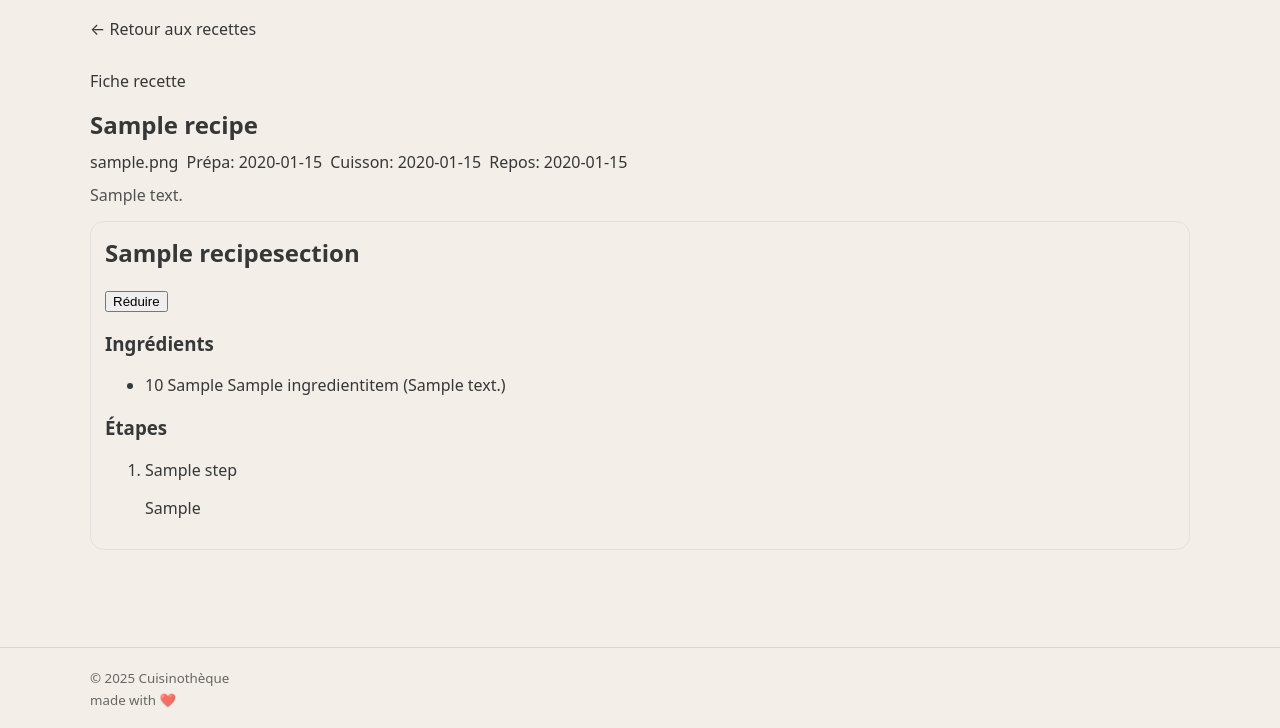
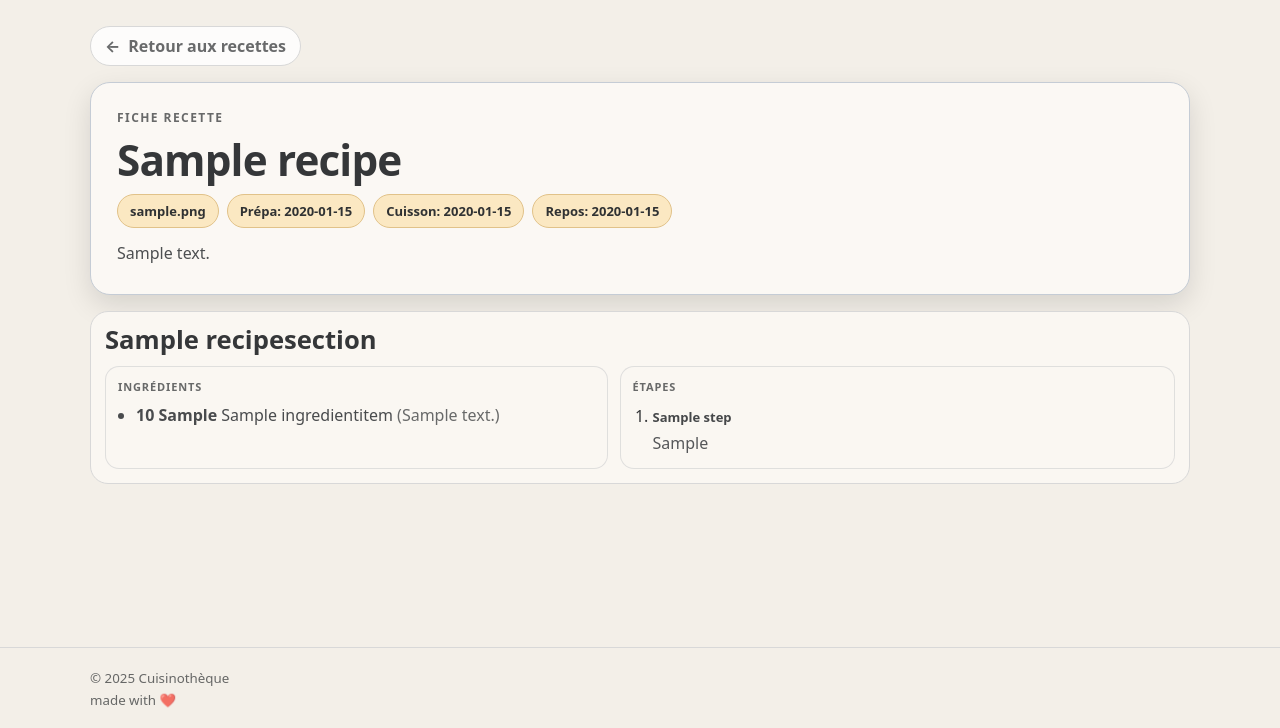
Before and after one commit to wilfriedndr/Cuisinotheque, a Django app: page /recette/1/ in a window 1280 px wide. Shown: the part 72-800 px from the top of the page. Run offline with Django 5.2, Linux system fonts and the light colour scheme; tables that the repository leaves empty hold one stand-in row (values such as "Sample post"); some libraries are stand-ins or nearby versions.

Commit message:
refonte frontend du template

```diff
--- a/recipes/static/recipes/css/recipe_detail.css
+++ b/recipes/static/recipes/css/recipe_detail.css
@@ -1,62 +1,252 @@
 .recipe-detail {
-    padding: 18px 0 28px;
+  padding: 26px 0 52px;
+  display: grid;
+  gap: 16px;
 }
 
 .recipe-detail__back {
-    display: inline-block;
-    margin-bottom: 14px;
+  display: inline-flex;
+  align-items: center;
+  gap: 8px;
+  width: fit-content;
+  min-height: 40px;
+  padding: 0 14px;
+  border-radius: 999px;
+  border: 1px solid var(--border);
+  background: color-mix(in srgb, var(--surface) 84%, transparent);
+  color: var(--muted);
+  font-weight: 700;
+  transition: transform 150ms ease, border-color 150ms ease, background-color 150ms ease;
 }
 
-.recipe-detail__header {
-    margin-bottom: 16px;
+.recipe-detail__back:hover {
+  transform: translateY(-1px);
+  color: var(--text);
+  border-color: color-mix(in srgb, var(--secondary) 42%, var(--border));
+}
+
+.recipe-detail__hero {
+  border: 1px solid color-mix(in srgb, var(--secondary) 18%, var(--border));
+  border-radius: 20px;
+  background: color-mix(in srgb, var(--surface) 88%, transparent);
+  padding: clamp(16px, 3vw, 26px);
+  box-shadow: 0 10px 28px color-mix(in srgb, #000000 12%, transparent);
+  display: grid;
+  gap: 12px;
+}
+
+.theme-light .recipe-detail__hero {
+  background: color-mix(in srgb, var(--surface-2) 84%, #ffffff);
+}
+
+.recipe-detail__eyebrow {
+  margin: 0;
+  color: var(--muted);
+  font-size: 12px;
+  letter-spacing: 0.12em;
+  text-transform: uppercase;
+  font-weight: 700;
 }
 
 .recipe-detail__title {
-    margin: 0 0 10px;
+  margin: 0;
+  font-size: clamp(30px, 3.3vw, 48px);
+  line-height: 1.05;
+  letter-spacing: -0.02em;
 }
 
 .recipe-detail__meta {
   display: flex;
   flex-wrap: wrap;
   gap: 8px;
-    margin-bottom: 10px;
+}
+
+.recipe-detail__meta-chip {
+  display: inline-flex;
+  align-items: center;
+  justify-content: center;
+  min-height: 34px;
+  border-radius: 999px;
+  border: 1px solid color-mix(in srgb, var(--honey) 50%, var(--border));
+  background: color-mix(in srgb, var(--vanilla) 55%, var(--surface));
+  color: color-mix(in srgb, var(--text) 90%, #000000);
+  padding: 0 12px;
+  font-size: 13px;
+  font-weight: 700;
+}
+
+.theme-dark .recipe-detail__meta-chip {
+  background: #c8a75b;
+  border-color: #f1d595;
+  color: #2c3035;
 }
 
 .recipe-detail__desc {
   margin: 0;
-    opacity: .85;
-    line-height: 1.5;
+  color: color-mix(in srgb, var(--text) 88%, var(--surface));
+  line-height: 1.7;
+  max-width: 82ch;
+}
+
+.recipe-detail__desc--empty {
+  color: var(--muted);
+  font-style: italic;
+}
+
+.recipe-detail__sections {
+  display: grid;
+  gap: 14px;
 }
 
 .recipe-detail__section {
-    border: 1px solid #e1e1e1;
-    border-radius: 14px;
+  border: 1px solid var(--border);
+  border-radius: 18px;
   padding: 14px;
-    margin-top: 14px;
+  background: color-mix(in srgb, var(--surface) 90%, transparent);
+  display: grid;
+  gap: 12px;
+}
+
+.theme-light .recipe-detail__section {
+  background: var(--surface-2);
+}
+
+.recipe-detail__section-head {
+  display: flex;
+  align-items: flex-start;
+  justify-content: space-between;
+  gap: 10px;
 }
 
 .recipe-detail__section-title {
-    margin-top: 0;
+  margin: 0;
+  font-size: clamp(23px, 2vw, 30px);
+  line-height: 1.12;
 }
 
-.recipe-detail__cols {
-    display: grid;
-    grid-template-columns: 1fr 1fr;
-    gap: 14px;
+.recipe-detail__section-toggle {
+  display: none;
+  align-items: center;
+  justify-content: center;
+  min-height: 34px;
+  border-radius: 999px;
+  border: 1px solid var(--border);
+  background: color-mix(in srgb, var(--surface) 90%, transparent);
+  color: var(--muted);
+  font-size: 12px;
+  font-weight: 700;
+  padding: 0 12px;
+  cursor: pointer;
 }
 
-.recipe-detail__list {
-    margin: 8px 0 0;
+.recipe-detail__section-body {
+  display: grid;
+  grid-template-columns: 0.95fr 1.05fr;
+  gap: 12px;
+}
+
+.recipe-detail__block {
+  border: 1px solid color-mix(in srgb, var(--border) 78%, transparent);
+  border-radius: 14px;
+  background: color-mix(in srgb, var(--surface-2) 64%, transparent);
+  padding: 12px;
+  min-width: 0;
+}
+
+.recipe-detail__block-title {
+  margin: 0 0 10px;
+  font-size: 11px;
+  letter-spacing: 0.08em;
+  text-transform: uppercase;
+  color: var(--muted);
+}
+
+.recipe-detail__ingredients-list {
+  list-style: disc;
+  margin: 0;
   padding-left: 18px;
+  display: grid;
+  gap: 8px;
+}
+
+.recipe-detail__ingredient-item {
+  color: color-mix(in srgb, var(--text) 90%, var(--surface));
+  line-height: 1.45;
+}
+
+.recipe-detail__ingredient-qty,
+.recipe-detail__ingredient-unit {
+  font-weight: 700;
+}
+
+.recipe-detail__ingredient-note {
+  color: var(--muted);
+}
+
+.recipe-detail__steps-list {
+  margin: 0;
+  padding-left: 20px;
+  display: grid;
+  gap: 10px;
+}
+
+.recipe-detail__step-item {
+  line-height: 1.55;
+}
+
+.recipe-detail__step-title {
+  margin: 0 0 4px;
+  font-size: 13px;
+  font-weight: 800;
+  color: color-mix(in srgb, var(--text) 92%, var(--surface));
+}
+
+.recipe-detail__step-instruction {
+  margin: 0;
+  color: color-mix(in srgb, var(--text) 84%, var(--surface));
 }
 
 .recipe-detail__empty {
-    opacity: .75;
-    margin: 8px 0 0;
+  margin: 0;
+  color: var(--muted);
 }
 
-@media (max-width: 720px) {
-    .recipe-detail__cols {
+.recipe-detail__empty-card {
+  border: 1px dashed var(--border);
+  border-radius: 16px;
+  background: color-mix(in srgb, var(--surface) 84%, transparent);
+  padding: 18px;
+}
+
+.recipe-detail__empty-title {
+  margin: 0 0 8px;
+}
+
+.recipe-detail__empty-text {
+  margin: 0;
+  color: var(--muted);
+}
+
+.recipe-detail__section.is-collapsed .recipe-detail__section-body {
+  display: none;
+}
+
+@media (max-width: 900px) {
+  .recipe-detail__section-body {
     grid-template-columns: 1fr;
   }
 }
+
+@media (max-width: 760px) {
+  .recipe-detail {
+    padding-top: 22px;
+  }
+
+  .recipe-detail__hero {
+    gap: 10px;
+  }
+
+  .recipe-detail__section-toggle {
+    display: inline-flex;
+  }
+}
--- /dev/null
+++ b/recipes/static/recipes/js/recipe_detail.js
@@ -0,0 +1,55 @@
+(() => {
+  "use strict";
+
+  const root = document.querySelector("[data-recipe-detail]");
+  if (!root) return;
+
+  const sectionCards = Array.from(root.querySelectorAll("[data-section-card]"));
+  const toggles = Array.from(root.querySelectorAll("[data-section-toggle]"));
+  const mobileMq = window.matchMedia("(max-width: 760px)");
+
+  function setCardCollapsed(card, collapsed) {
+    if (!card) return;
+    const toggle = card.querySelector("[data-section-toggle]");
+    const label = toggle ? toggle.querySelector('[data-role="toggle-label"]') : null;
+
+    card.classList.toggle("is-collapsed", collapsed);
+
+    if (toggle) {
+      const expanded = !collapsed;
+      toggle.setAttribute("aria-expanded", String(expanded));
+      if (label) label.textContent = expanded ? "Réduire" : "Déplier";
+    }
+  }
+
+  function syncSectionToggleMode() {
+    if (!mobileMq.matches) {
+      sectionCards.forEach((card) => setCardCollapsed(card, false));
+    }
+  }
+
+  function initSectionToggles() {
+    if (!toggles.length) return;
+
+    toggles.forEach((toggle) => {
+      toggle.addEventListener("click", () => {
+        if (!mobileMq.matches) return;
+        const card = toggle.closest("[data-section-card]");
+        if (!card) return;
+
+        const isCollapsed = card.classList.contains("is-collapsed");
+        setCardCollapsed(card, !isCollapsed);
+      });
+    });
+
+    if (typeof mobileMq.addEventListener === "function") {
+      mobileMq.addEventListener("change", syncSectionToggleMode);
+    } else if (typeof mobileMq.addListener === "function") {
+      mobileMq.addListener(syncSectionToggleMode);
+    }
+
+    syncSectionToggleMode();
+  }
+
+  initSectionToggles();
+})();
```
Lines whose indentation alone changed are shown as unchanged.
